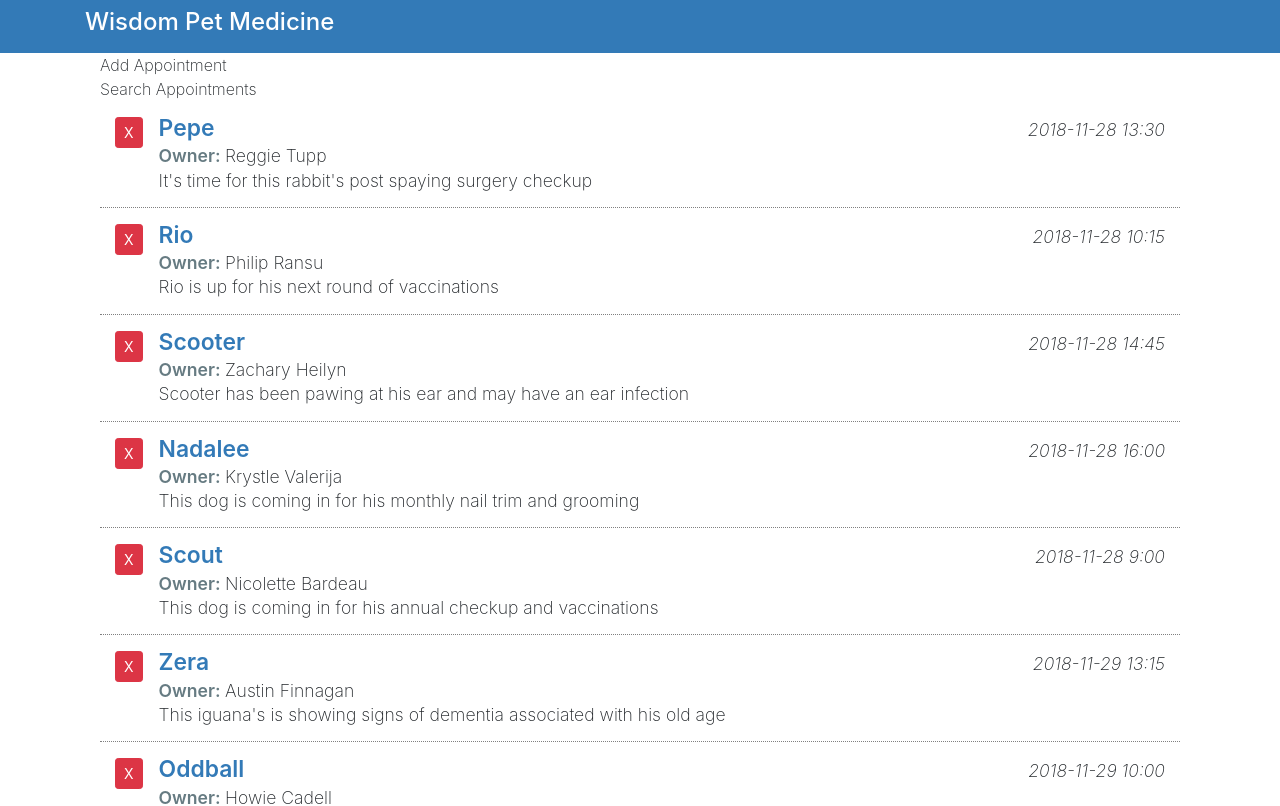
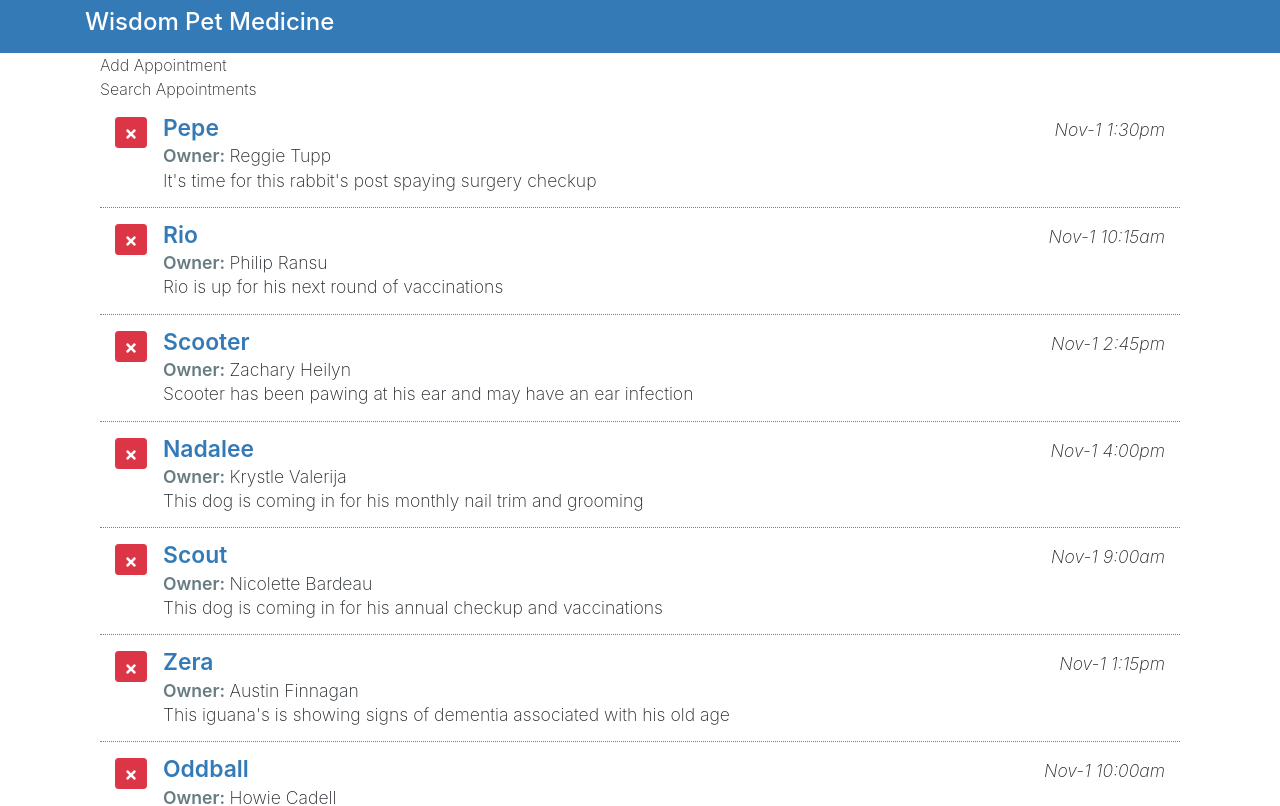
Before and after one commit to nkhalili/react-interface, a React (Create React App) app: page / in a window 1280 px wide. Shown: the top 806 px of the page. Built offline with nearby package versions, Linux system fonts and the light colour scheme.

Commit message:
Using moment + icons

```diff
--- a/src/components/ListAppointments.js
+++ b/src/components/ListAppointments.js
@@ -1,4 +1,6 @@
 import React, { Component } from 'react'
+import { FaTimes } from 'react-icons/fa'
+import Moment from 'react-moment'
 
 class ListAppointments extends Component {
   render() {
@@ -8,13 +10,20 @@
         {this.props.appointments.map((item, i) => (
           <div className="pet-item col media py-3" key={i}>
             <div className="mr-3">
-              <button className="pet-delete btn btn-sm btn-danger">X</button>
+              <button className="pet-delete btn btn-sm btn-danger">
+                <FaTimes />
+              </button>
             </div>
 
             <div className="pet-info media-body">
               <div className="pet-head d-flex">
                 <span className="pet-name">{item.petName}</span>
-                <span className="apt-date ml-auto">{item.aptDate}</span>
+                <span className="apt-date ml-auto">
+                  <Moment
+                    date={item.aptDate}
+                    parse="YYYY-MM-dd hh:mm"
+                    format="MMM-D h:mma" />
+                </span>
               </div>
 
               <div className="owner-name">
```
